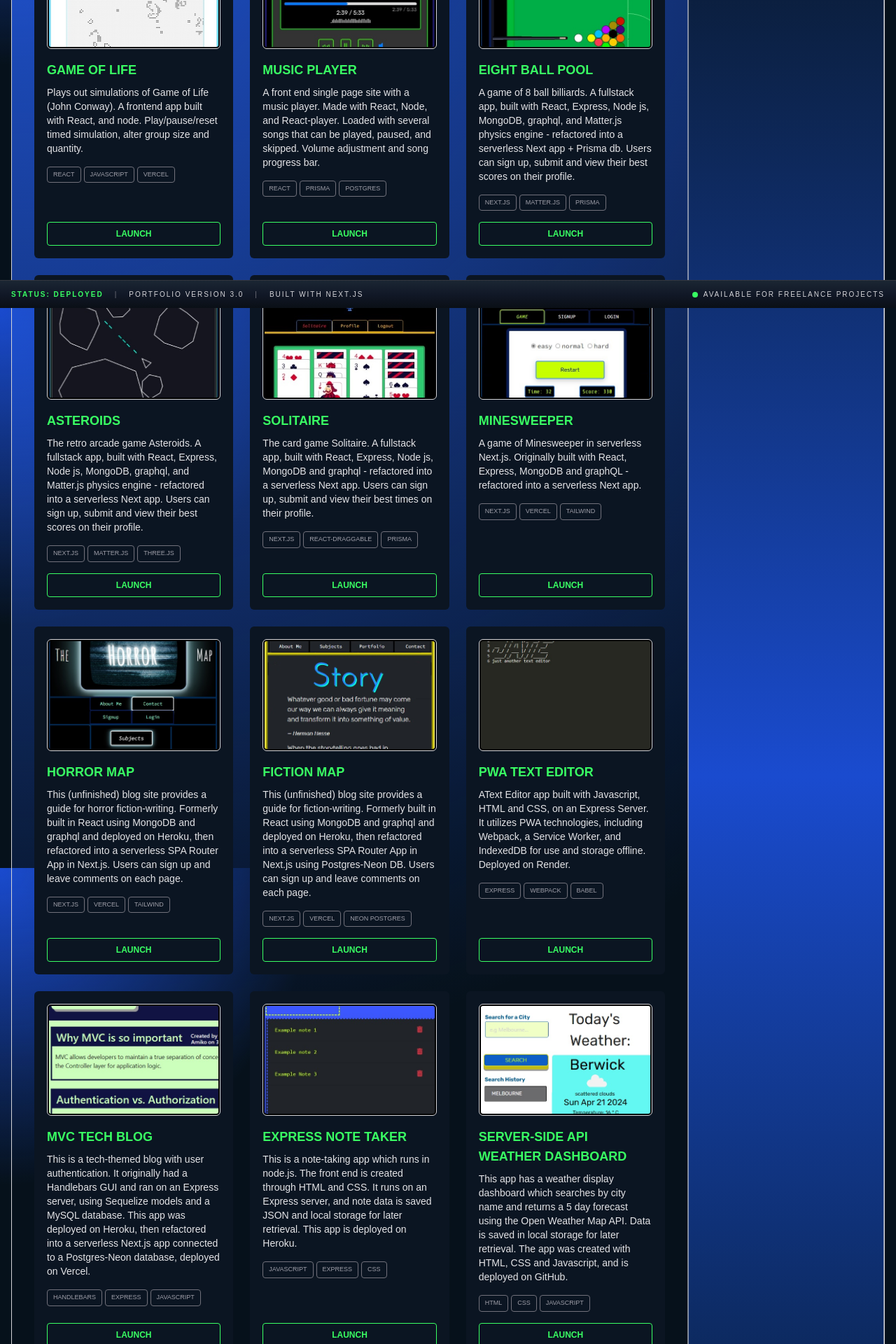
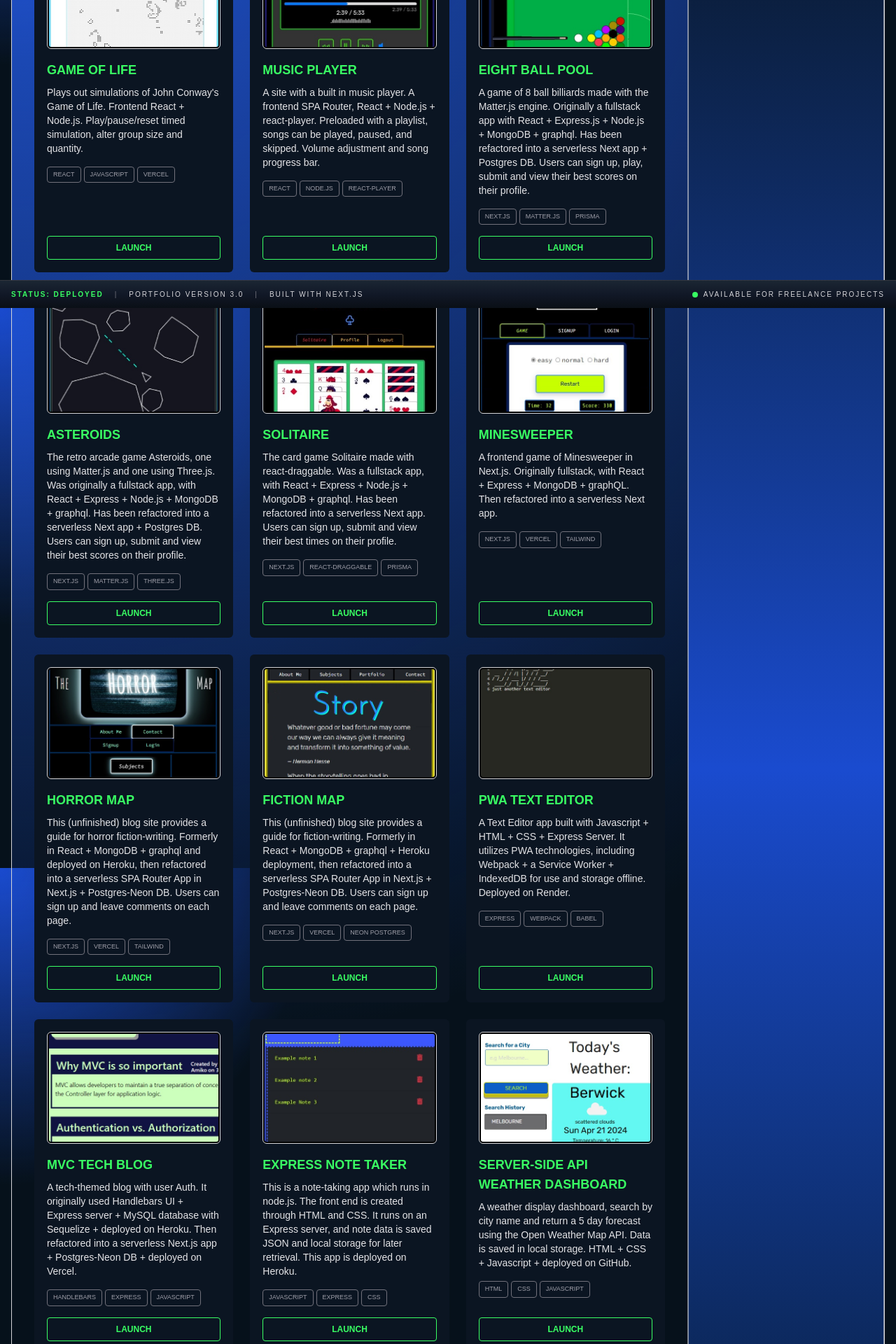
Before and after one commit to sifzerda/next-portfolio, a Next.js app: page /portfolio in a window 1280 px wide. Shown: the part 360-2280 px from the top of the page at 70% size. Built offline with nearby package versions, Linux system fonts and the light colour scheme.

Commit message:
edited app desc

```diff
--- a/src/app/portfolio/page.js
+++ b/src/app/portfolio/page.js
@@ -35,70 +35,70 @@ export default function PortfolioPage() {
 //    },
     {
       title: "Game of Life",
-      description: "Plays out simulations of Game of Life (John Conway). A frontend app built with React, and node. Play/pause/reset timed simulation, alter group size and quantity.",
+      description: "Plays out simulations of John Conway's Game of Life. Frontend React + Node.js. Play/pause/reset timed simulation, alter group size and quantity.",
       image: "/gamePic.jpg",
       link: "https://game-of-life-49sl.vercel.app/",
       tech: ["React", "JavaScript", "Vercel"],
     },
     {
       title: "Music Player",
-      description: "A front end single page site with a music player. Made with React, Node, and React-player. Loaded with several songs that can be played, paused, and skipped. Volume adjustment and song progress bar.",
+      description: "A  site with a built in music player. A frontend SPA Router, React + Node.js + react-player. Preloaded with a playlist, songs can be played, paused, and skipped. Volume adjustment and song progress bar.",
       image: "/musicPic.jpg",
       link: "https://slotmachine-five.vercel.app/",
-      tech: ["React", "Prisma", "Postgres"],
+      tech: ["React", "Node.js", "react-player"],
     },
     {
       title: "Eight Ball Pool",
-      description: "A game of 8 ball billiards. A fullstack app, built with React, Express, Node js, MongoDB, graphql, and Matter.js physics engine - refactored into a serverless Next app + Prisma db. Users can sign up, submit and view their best scores on their profile.",
+      description: "A game of 8 ball billiards made with the Matter.js engine. Originally a fullstack app with React + Express.js + Node.js + MongoDB + graphql. Has been refactored into a serverless Next app + Postgres DB. Users can sign up, play, submit and view their best scores on their profile.",
       image: "/poolPic.jpg",
       link: "https://nx-pool.vercel.app/",
       tech: ["Next.js", "Matter.js", "Prisma"],
     },
     {
       title: "Asteroids",
-      description: "The retro arcade game Asteroids. A fullstack app, built with React, Express, Node js, MongoDB, graphql, and Matter.js physics engine - refactored into a serverless Next app. Users can sign up, submit and view their best scores on their profile.",
+      description: "The retro arcade game Asteroids, one using Matter.js and one using Three.js. Was originally a fullstack app, with React + Express + Node.js + MongoDB + graphql. Has been refactored into a serverless Next app + Postgres DB. Users can sign up, submit and view their best scores on their profile.",
       image: "/aster.jpg",
       link: "https://nx-asteroids.vercel.app/",
       tech: ["Next.js", "Matter.js", "Three.js"],
     },
     {
       title: "Solitaire",
-      description: "The card game Solitaire. A fullstack app, built with React, Express, Node js, MongoDB and graphql - refactored into a serverless Next app. Users can sign up, submit and view their best times on their profile.",
+      description: "The card game Solitaire made with react-draggable. Was a fullstack app, with React + Express + Node.js + MongoDB + graphql. Has been refactored into a serverless Next app. Users can sign up, submit and view their best times on their profile.",
       image: "/solPic.jpg",
       link: "https://nx-solitaire.vercel.app/",
       tech: ["Next.js", "react-draggable", "Prisma"],
     },
     {
       title: "Minesweeper",
-      description: "A game of Minesweeper in serverless Next.js. Originally built with React, Express, MongoDB and graphQL - refactored into a serverless Next app.",
+      description: "A frontend game of Minesweeper in Next.js. Originally fullstack, with React + Express + MongoDB + graphQL. Then refactored into a serverless Next app.",
       image: "/mine.jpg",
       link: "https://nx-minesweeper.vercel.app/",
       tech: ["Next.js", "Vercel", "Tailwind"],
     },
     {
       title: "Horror Map",
-      description: "This (unfinished) blog site provides a guide for horror fiction-writing. Formerly built in React using MongoDB and graphql and deployed on Heroku, then refactored into a serverless SPA Router App in Next.js. Users can sign up and leave comments on each page.",
+      description: "This (unfinished) blog site provides a guide for horror fiction-writing. Formerly in React + MongoDB + graphql and deployed on Heroku, then refactored into a serverless SPA Router App in Next.js + Postgres-Neon DB. Users can sign up and leave comments on each page.",
       image: "/horrormap.jpg",
       link: "https://next-horror.vercel.app/",
       tech: ["Next.js", "Vercel", "Tailwind"],
     },
     {
       title: "Fiction Map",
-      description: "This (unfinished) blog site provides a guide for fiction-writing. Formerly built in React using MongoDB and graphql and deployed on Heroku, then refactored into a serverless SPA Router App in Next.js using Postgres-Neon DB. Users can sign up and leave comments on each page.",
+      description: "This (unfinished) blog site provides a guide for fiction-writing. Formerly in React + MongoDB + graphql + Heroku deployment, then refactored into a serverless SPA Router App in Next.js + Postgres-Neon DB. Users can sign up and leave comments on each page.",
       image: "/fictionmap.jpg",
       link: "https://next-fiction.vercel.app/",
       tech: ["Next.js", "Vercel", "Neon Postgres"],
     },
     {
       title: "PWA Text Editor",
-      description: "AText Editor app built with Javascript, HTML and CSS, on an Express Server. It utilizes PWA technologies, including Webpack, a Service Worker, and IndexedDB for use and storage offline. Deployed on Render.",
+      description: "A Text Editor app built with Javascript + HTML + CSS + Express Server. It utilizes PWA technologies, including Webpack + a Service Worker + IndexedDB for use and storage offline. Deployed on Render.",
       image: "/jate.jpg",
       link: "https://jate-text-editor-10.onrender.com/",
       tech: ["Express", "Webpack", "Babel"],
     },
     {
       title: "MVC Tech Blog",
-      description: "This is a tech-themed blog with user authentication. It originally had a Handlebars GUI and ran on an Express server, using Sequelize models and a MySQL database. This app was deployed on Heroku, then refactored into a serverless Next.js app connected to a Postgres-Neon database, deployed on Vercel.",
+      description: "A tech-themed blog with user Auth. It originally used Handlebars UI + Express server + MySQL database with Sequelize + deployed on Heroku. Then refactored into a serverless Next.js app + Postgres-Neon DB + deployed on Vercel.",
       image: "/techblog.jpg",
       link: "https://nx-tech-blog.vercel.app/",
       tech: ["Handlebars", "Express", "Javascript"],
@@ -112,7 +112,7 @@ export default function PortfolioPage() {
     },
     {
       title: "Server-Side API Weather Dashboard",
-      description: "This app has a weather display dashboard which searches by city name and returns a 5 day forecast using the Open Weather Map API. Data is saved in local storage for later retrieval. The app was created with HTML, CSS and Javascript, and is deployed on GitHub.",
+      description: "A weather display dashboard, search by city name and return a 5 day forecast using the Open Weather Map API. Data is saved in local storage. HTML + CSS + Javascript + deployed on GitHub.",
       image: "/weatherdashboard.jpg",
       link: "https://sifzerda.github.io/weather-dashboard/",
       tech: ["HTML", "CSS", "JavaScript"],
@@ -126,7 +126,7 @@ export default function PortfolioPage() {
     },
     {
       title: "Web API Coding Quiz",
-      description: "This app launches a  coding-themed quiz. The UI was created in HTML, CSS, and Javascript. Users are presented multiple choice questions, and a wrong answer will deduct 10 seconds from the timer. Final score data is kept in local storage for later retrieval. This app was deployed in GitHub.",
+      description: "A timed multiple-choice coding-themed quiz. HTML + CSS + Javascript. Score data is saved in local storage. Deployed on GitHub.",
       image: "/codingquiz.jpg",
       link: "https://sifzerda.github.io/coding-quiz/",
       tech: ["HTML", "CSS", "JavaScript"],
```
